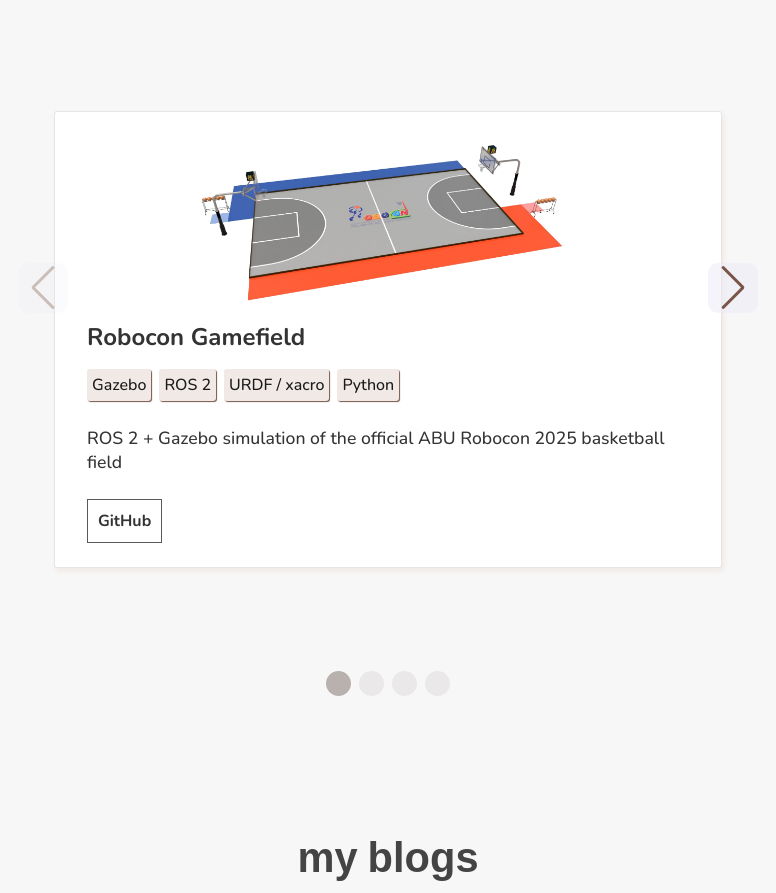
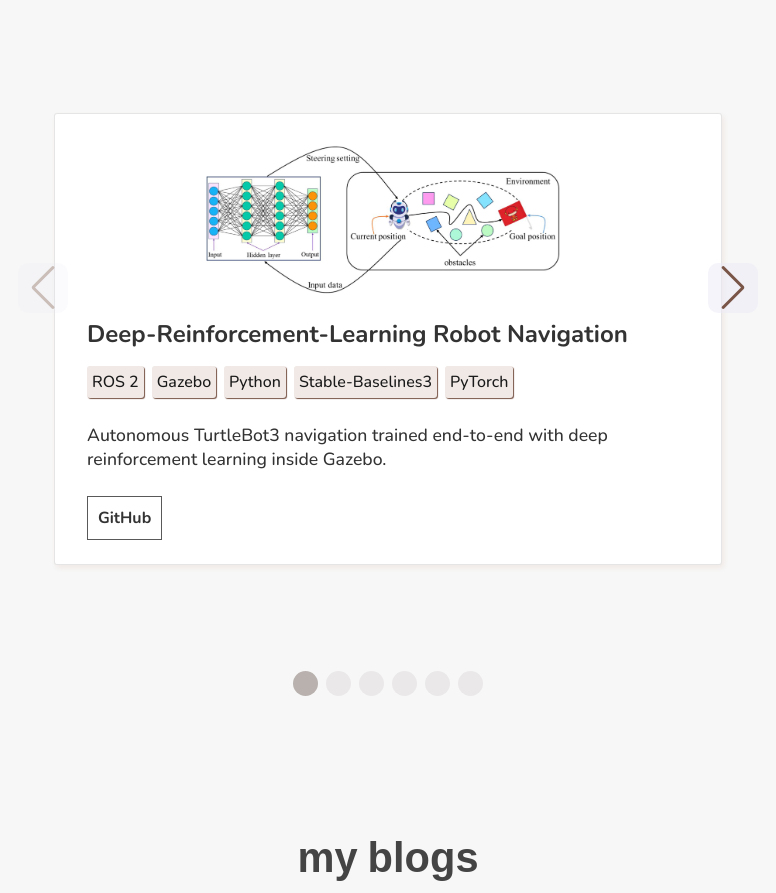
Before and after one commit to sandeep079/sandeep079.github.io, a React (Create React App) app: page / in a window 1280 px wide. Shown: the part 1880-2773 px from the top of the page, without its empty margins (252-1028 px from the left). Built offline with nearby package versions, Linux system fonts and the light colour scheme; a web font is replaced by a local one.

Commit message:
add drl nav and loc

```diff
--- a/src/components/project/Data.jsx
+++ b/src/components/project/Data.jsx
@@ -5,8 +5,8 @@
 import liquid from "../../assets/liquid.png";
 import dash from "../../assets/dash.png";
 import field from "../../assets/field.png";
-import newsly from "../../assets/newsly.png";
-import falldetection from "../../assets/falldetection-project.png";
+import ekf from "../../assets/ekf.png";
+import drl from "../../assets/drl.png";
 import majorproject from "../../assets/majorproject.png";
 import niti from "../../assets/niti.png";
 
@@ -26,7 +26,7 @@
   //  image: niti,
   //  title: "Niti - Legal Chatbot",
   //  category: "",
-  //  link: "https://github.com/Yunika-Bajracharya/Niti-Legal-Semantic-Search",
+  //  link: "https://github.com/Robotics-Club-Pulchowk/EKF_Test_25",
   //  demo: "https://youtu.be/hqYp7NOrMAI?feature=shared",
   //  description: (
   //    <p>
@@ -46,38 +46,43 @@
 //
   //  stack: ["Pytorch", "ReactJS", "TypeScript", "FastAPI", "Redis"],
   //},
-  //{
-  //  image: falldetection,
-  //  title: "Fall Detection Device For Elderly",
-  //  category: "",
-  //  link: "https://github.com/suban244/FallDetection",
-  //  demo: "",
-  //  description:
-  //    "A real-time fall detection wearable for elderly that alerts emergency contacts if a fall is detected or help is needed. We use an IMU sensor to sense the motion, LSTM model to classify fall and GSM module to send emergency message to provided contacts.",
-  //  stack: [
-  //    "MPU 6050",
-  //    "Raspberry Pi Pico",
-  //    "Sim 900A",
-  //    "Micropython",
-  //    "Tensorflow",
-  //  ],
-  //},
-  //{
-  //  image: newsly,
-  //  title: "Newsly",
-  //  category: "",
-  //  link: "https://github.com/Yunika-Bajracharya/Newsly_frontend",
-  //  demo: "",
-  //  description:
-  //    "Newsly provides summarized news stories and the day's top news that can be read or listened in either English or Nepali. It also has an offline mode and offers a daily newsletter tailored to the user's preferences through email and real-time news update in Discord and Telegram.",
-  //  stack: [
-  //    "Flutter",
-  //    "Django",
-  //    "IBM Watson",
-  //    "OpenAI",
-  //    "Google Text-to-Speech",
-  //  ],
-  //},
+  {
+    image: drl,
+    title: " Deep-Reinforcement-Learning Robot Navigation",
+    category: "",
+    link: "https://github.com/fuseai-fellowship/DRL-for-Mobile-Robot-Navigation",
+    demo: "",
+    description:
+      "Autonomous TurtleBot3 navigation trained end-to-end with deep reinforcement learning inside Gazebo.",
+    stack: [
+      "ROS 2 ",
+      "Gazebo",
+      "Python",
+      "Stable-Baselines3",
+      "PyTorch",
+    ],
+  },
+  {
+    image: ekf,
+    title: "Sensor Fusion for Robot Localization",
+    category: "",
+    link: "https://github.com/Robotics-Club-Pulchowk/EKF_Test_25",
+    demo: "",
+    description:
+      "ROS 2-based EKF sensor-fusion node that fuses wheel odometry, IMU and sick sensor distance range data to localize a ground robot within 5 cm RMSE indoors without cameras or GPS.",
+    stack: [
+      "ROS 2",
+      "robot_localization",
+      "EKF",
+      "IMU",
+      "wheel encoders",
+      "Distance sensors",
+       "C++",
+      "Python",
+      "RViz",
+      "MATLAB",
+    ],
+  },
   {
     image: field,
     title: "Robocon Gamefield",
```
Also changed, not shown: src/assets/drl.png (added), src/assets/ekf.png (added).
